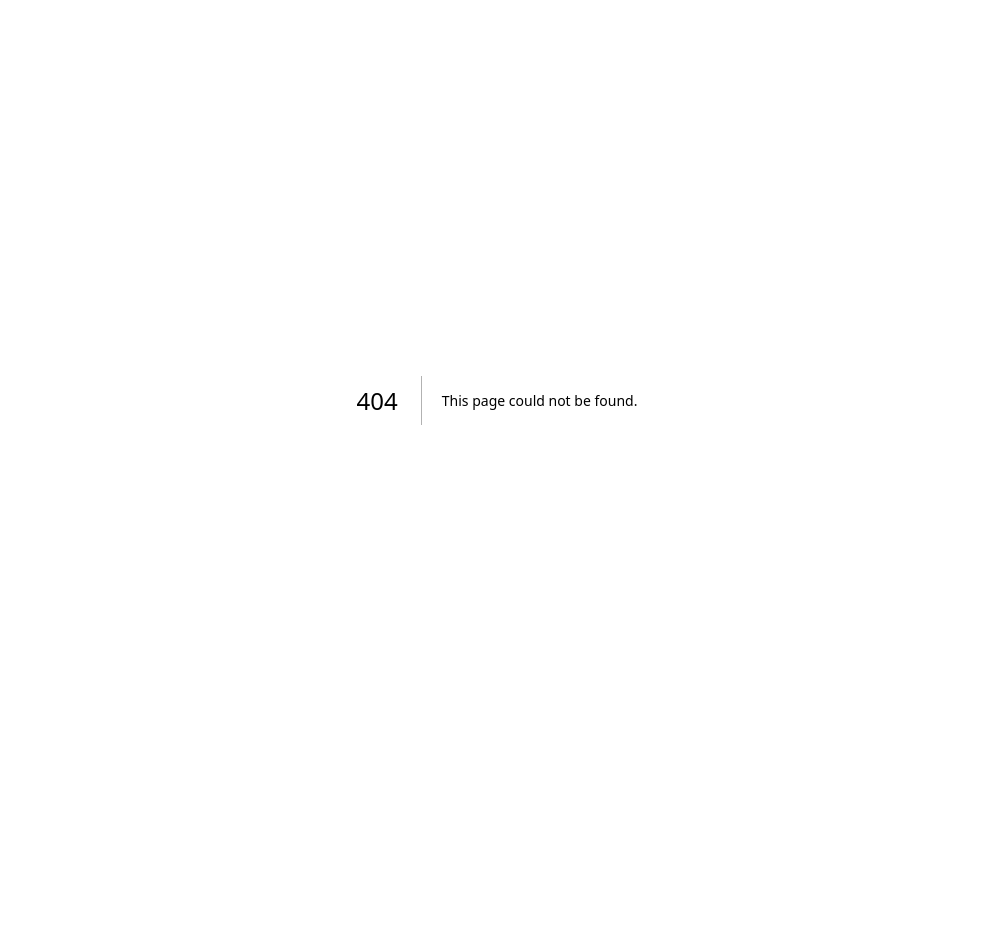
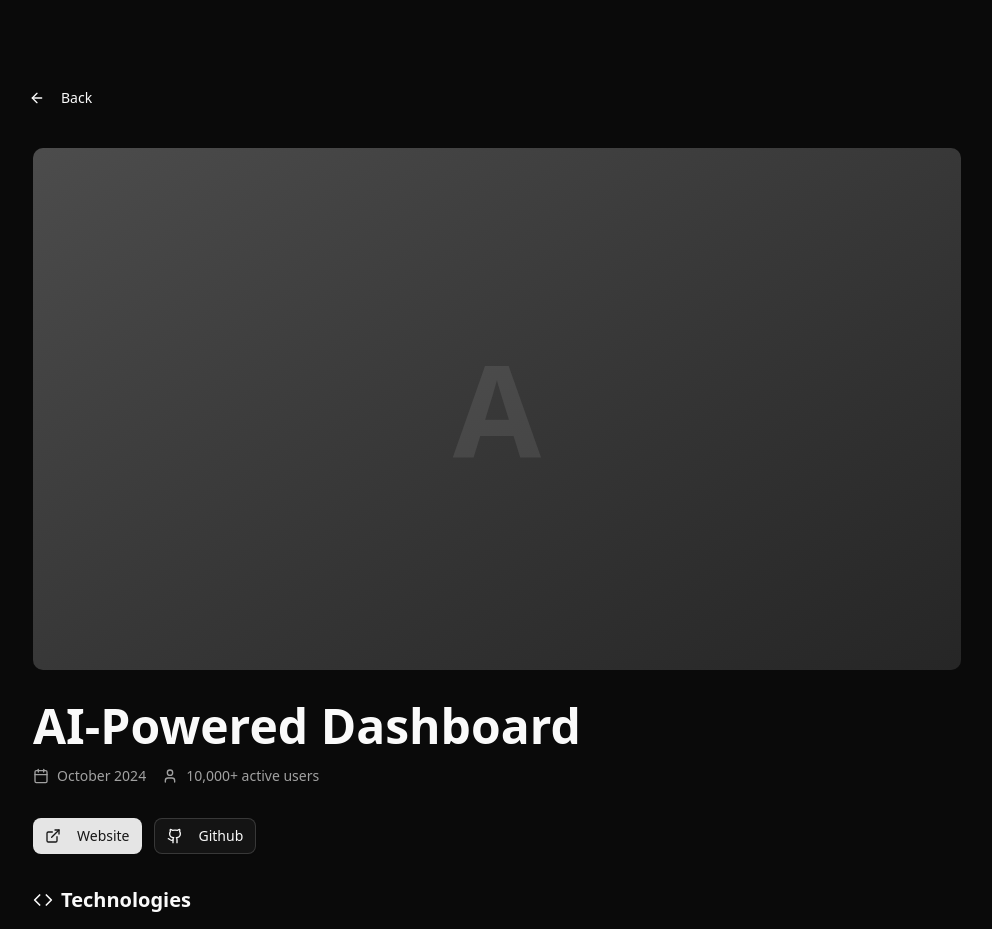
Before and after one commit to danielquzhao/personal-website-v2, a Next.js app: page /projects/project-1 in a window 1280 px wide. Before the commit this address had no page. Shown: the top 929 px of the page, without its empty margins (143-1135 px from the left). Before the commit the page ends 800 px from the top, so only its background shows below. Built offline with nearby package versions, Linux system fonts and the light colour scheme.

Commit message:
Create project page

```diff
--- /dev/null
+++ b/app/projects/[id]/page.tsx
@@ -0,0 +1,102 @@
+import { projects } from "@/data/portfolio";
+import { Badge } from "@/components/ui/badge";
+import { Button } from "@/components/ui/button";
+import { ArrowLeft, Calendar, Code, ExternalLink, Github, User } from "lucide-react";
+import Link from "next/link";
+import { notFound } from "next/navigation";
+
+export async function generateStaticParams() {
+  return projects.map((project) => ({
+    id: project.id,
+  }));
+}
+
+export default function ProjectPage({ params }: { params: { id: string } }) {
+  const project = projects.find((p) => p.id === params.id);
+
+  if (!project) {
+    notFound();
+  }
+
+  return (
+    <div className="min-h-screen">
+      <div className="max-w-5xl mx-auto px-6 py-12 md:px-12 md:py-20">
+        <Link href="/">
+          <Button variant="ghost" className="mb-8 -ml-4">
+            <ArrowLeft className="mr-2 h-4 w-4" />
+            Back
+          </Button>
+        </Link>
+
+        <div className="aspect-video relative bg-muted overflow-hidden rounded-lg mb-8">
+          <div className="absolute inset-0 bg-gradient-to-br from-primary/20 to-secondary/20 flex items-center justify-center">
+            <span className="text-9xl font-bold text-primary/10">
+              {project.title.charAt(0)}
+            </span>
+          </div>
+        </div>
+
+        <h1 className="text-4xl md:text-5xl font-bold mb-4">{project.title}</h1>
+
+        <div className="flex flex-wrap gap-4 mb-8 text-sm text-muted-foreground">
+          <div className="flex items-center gap-2">
+            <Calendar className="w-4 h-4" />
+            {project.date}
+          </div>
+          {project.metrics && (
+            <div className="flex items-center gap-2">
+              <User className="w-4 h-4" />
+              {project.metrics}
+            </div>
+          )}
+        </div>
+
+        <div className="flex gap-3 mb-8">
+          {project.links?.website && (
+            <Button asChild>
+              <a
+                href={project.links.website}
+                target="_blank"
+                rel="noopener noreferrer"
+              >
+                <ExternalLink className="mr-2 h-4 w-4" />
+                Website
+              </a>
+            </Button>
+          )}
+          {project.links?.github && (
+            <Button variant="outline" asChild>
+              <a
+                href={project.links.github}
+                target="_blank"
+                rel="noopener noreferrer"
+              >
+                <Github className="mr-2 h-4 w-4" />
+                Github
+              </a>
+            </Button>
+          )}
+        </div>
+
+        <div className="mb-8">
+          <h2 className="text-xl font-semibold mb-4 flex items-center gap-2">
+            <Code className="w-5 h-5" />
+            Technologies
+          </h2>
+          <div className="flex flex-wrap gap-2">
+            {project.technologies.map((tech) => (
+              <Badge key={tech} variant="secondary">
+                {tech}
+              </Badge>
+            ))}
+          </div>
+        </div>
+
+        <div className="prose prose-neutral dark:prose-invert max-w-none">
+          <h2>Overview</h2>
+          <p className="text-lg leading-relaxed">{project.overview}</p>
+        </div>
+      </div>
+    </div>
+  );
+}
```
